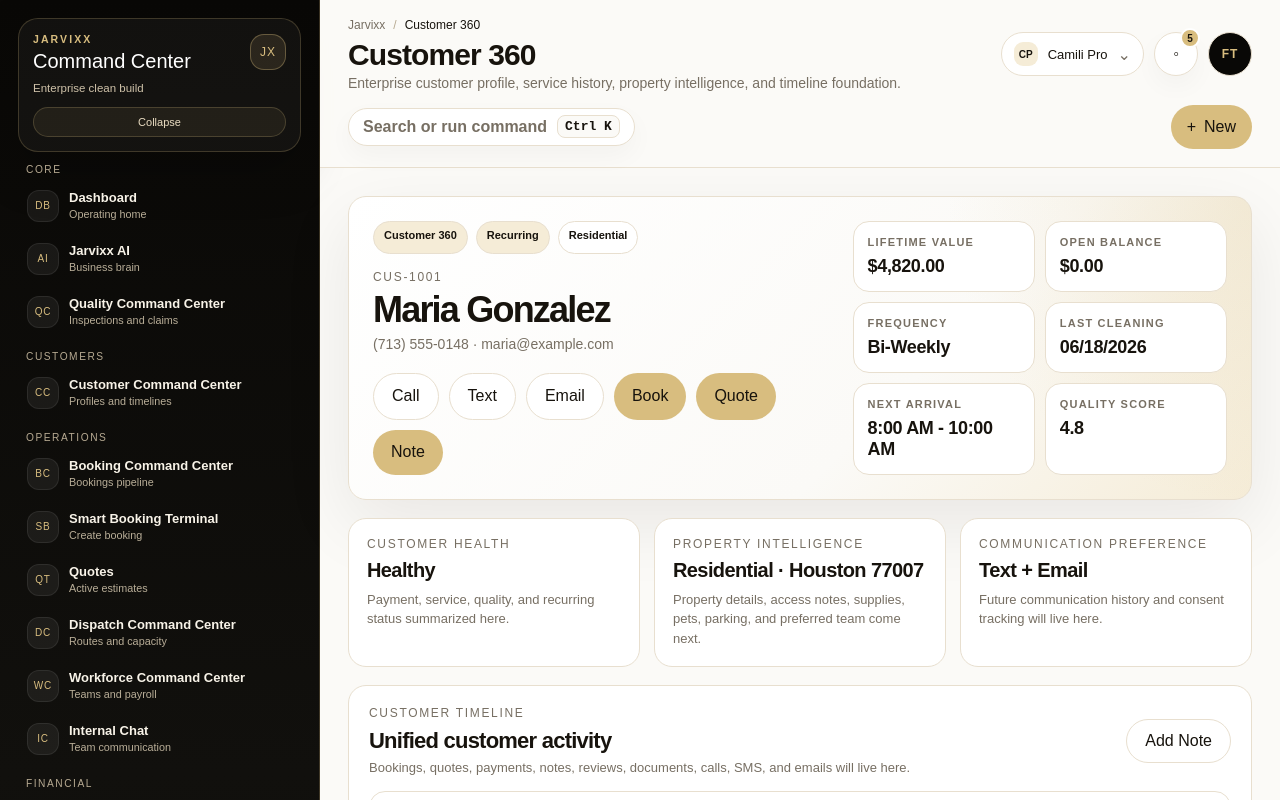
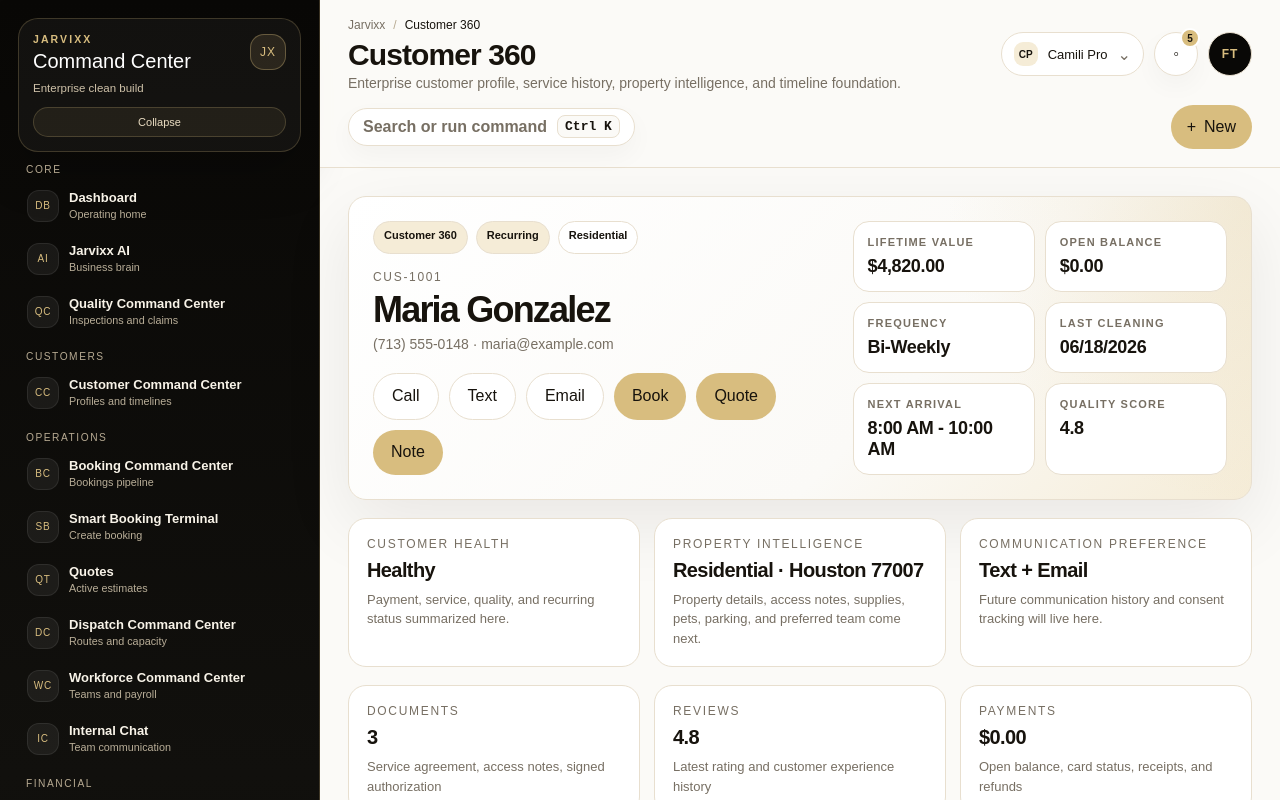
Before and after one commit to 360jarvis/JARVISV4, a Next.js app: page /app/customer-360 in a window 1280 px wide. Shown: the top 800 px of the page. Built offline with nearby package versions, Linux system fonts and the light colour scheme.

Commit message:
Add customer 360 records foundation

```diff
--- a/components/customers/Customer360Enterprise.tsx
+++ b/components/customers/Customer360Enterprise.tsx
@@ -7,6 +7,12 @@ const timeline = [
   { type: 'Payment', title: 'Payment recorded', detail: 'Card payment matched to latest cleaning', date: '06/18/2026' },
   { type: 'Quote', title: 'Recurring service offer sent', detail: 'Bi-weekly service recommendation prepared', date: '06/12/2026' },
   { type: 'Note', title: 'Customer preference updated', detail: 'Prefers same team and morning arrival window', date: '06/10/2026' }
+];
+
+const records = [
+  { title: 'Documents', value: '3', detail: 'Service agreement, access notes, signed authorization' },
+  { title: 'Reviews', value: '4.8', detail: 'Latest rating and customer experience history' },
+  { title: 'Payments', value: '$0.00', detail: 'Open balance, card status, receipts, and refunds' }
 ];
 
 export default function Customer360Enterprise({ customer }: { customer: CustomerRecord }) {
@@ -66,6 +72,12 @@ export default function Customer360Enterprise({ customer }: { customer: Customer
         <Panel title="Communication Preference" value="Text + Email" detail="Future communication history and consent tracking will live here." />
       </section>
 
+      <section style={{ display: 'grid', gridTemplateColumns: 'repeat(3, minmax(0, 1fr))', gap: 14 }}>
+        {records.map((record) => (
+          <Panel key={record.title} title={record.title} value={record.value} detail={record.detail} />
+        ))}
+      </section>
+
       <section className="lux-card" style={{ padding: 20 }}>
         <div style={{ display: 'flex', justifyContent: 'space-between', gap: 12, alignItems: 'center', flexWrap: 'wrap' }}>
           <div>
```
